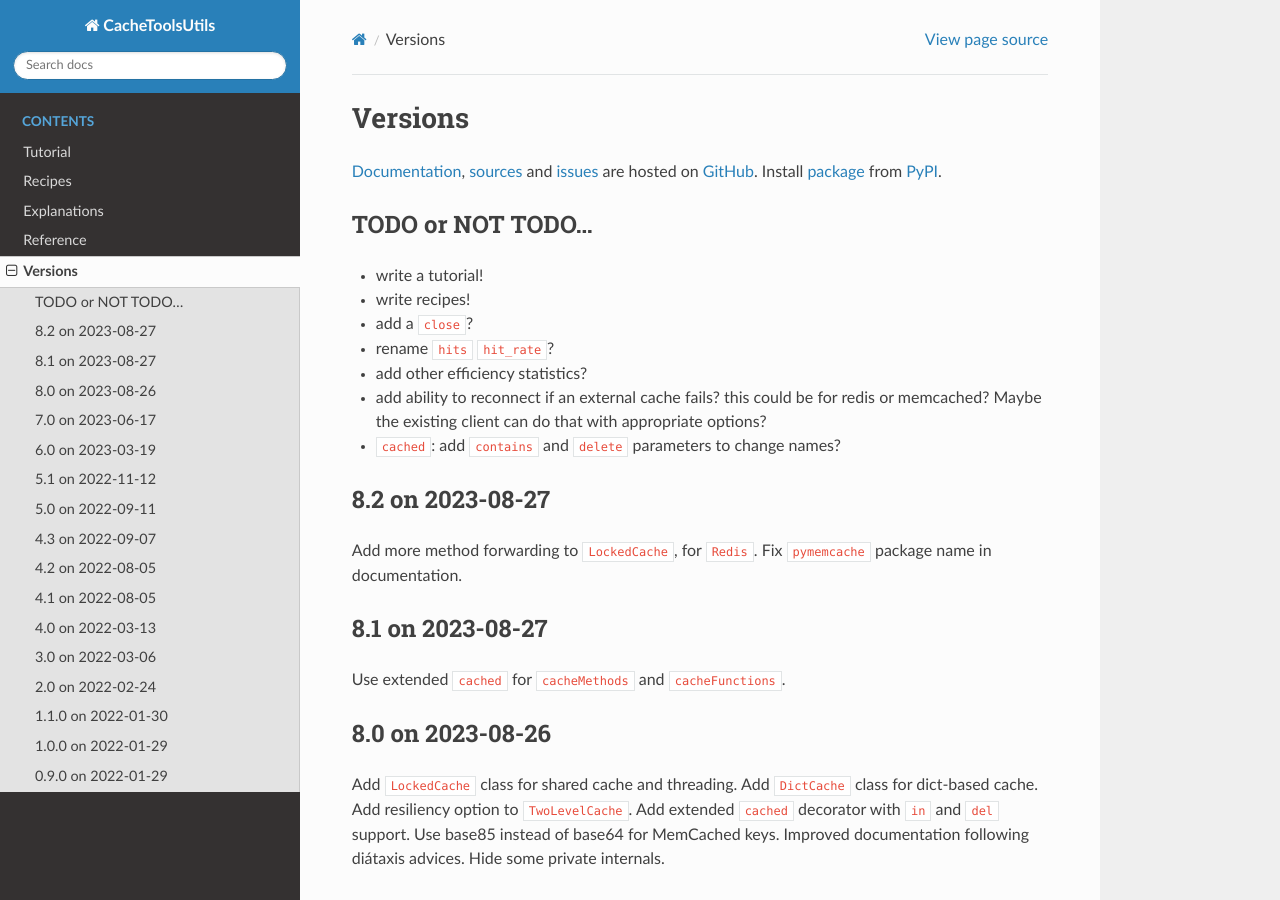
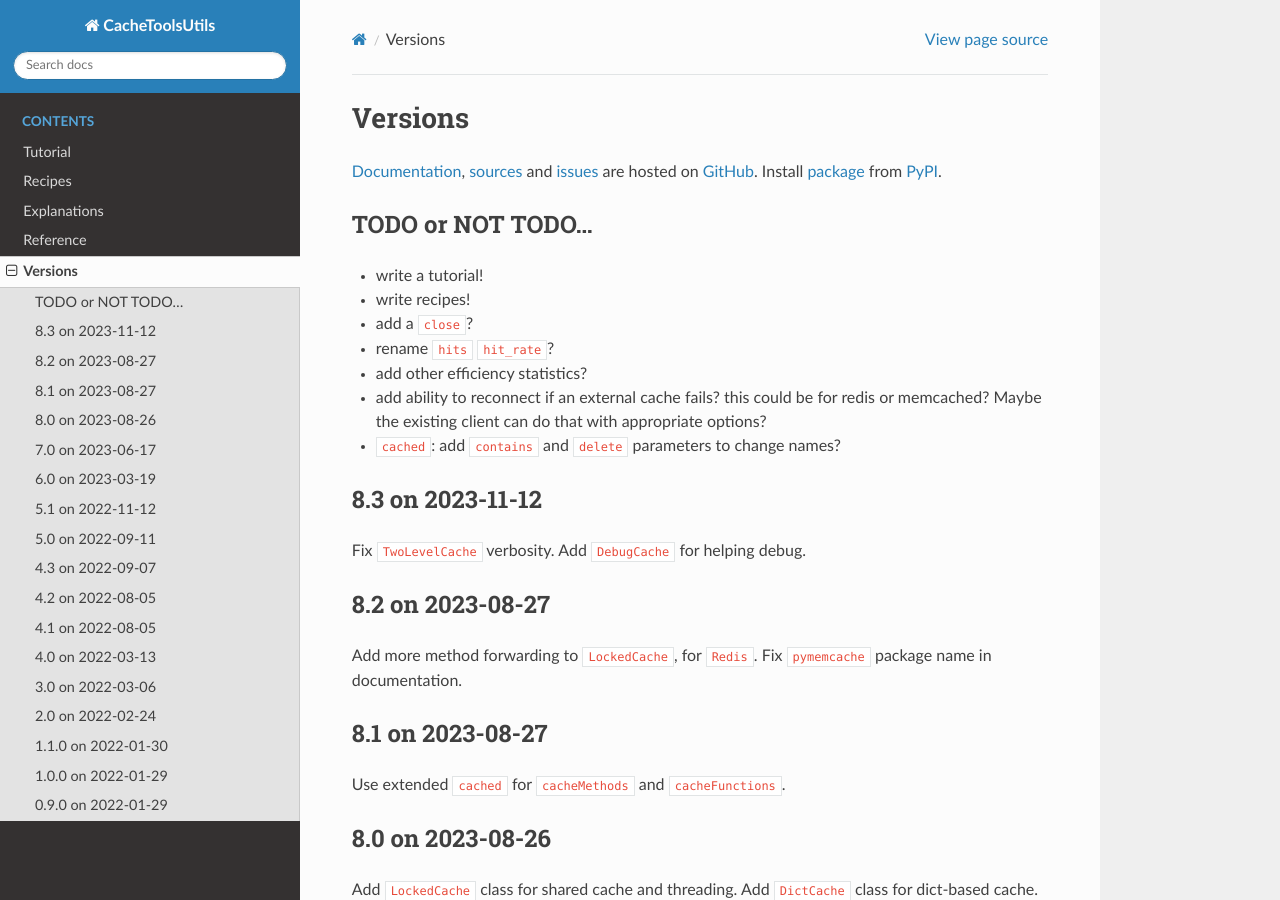
Before and after one commit to zx80/cachetools-utils, a Sphinx documentation site: the page built from docs/VERSIONS.md, in a window 1280 px wide and 900 px high. Built offline with Sphinx 7.4.7 and the Read the Docs theme 2.0.0, drawn with Linux system fonts in a browser that asks for light colours; pages that are not in the unit, such as notebooks, are missing from menus.

Commit message:
note on future 8.3

```diff
--- a/docs/VERSIONS.md
+++ b/docs/VERSIONS.md
@@ -18,6 +18,11 @@ Install [package](https://pypi.org/project/CacheToolsUtils/) from
   this could be for redis or memcached?
   Maybe the existing client can do that with appropriate options?
 - `cached`: add `contains` and `delete` parameters to change names?
+
+## 8.3 on 2023-11-12
+
+Fix `TwoLevelCache` verbosity.
+Add `DebugCache` for helping debug.
 
 ## 8.2 on 2023-08-27
 
```
